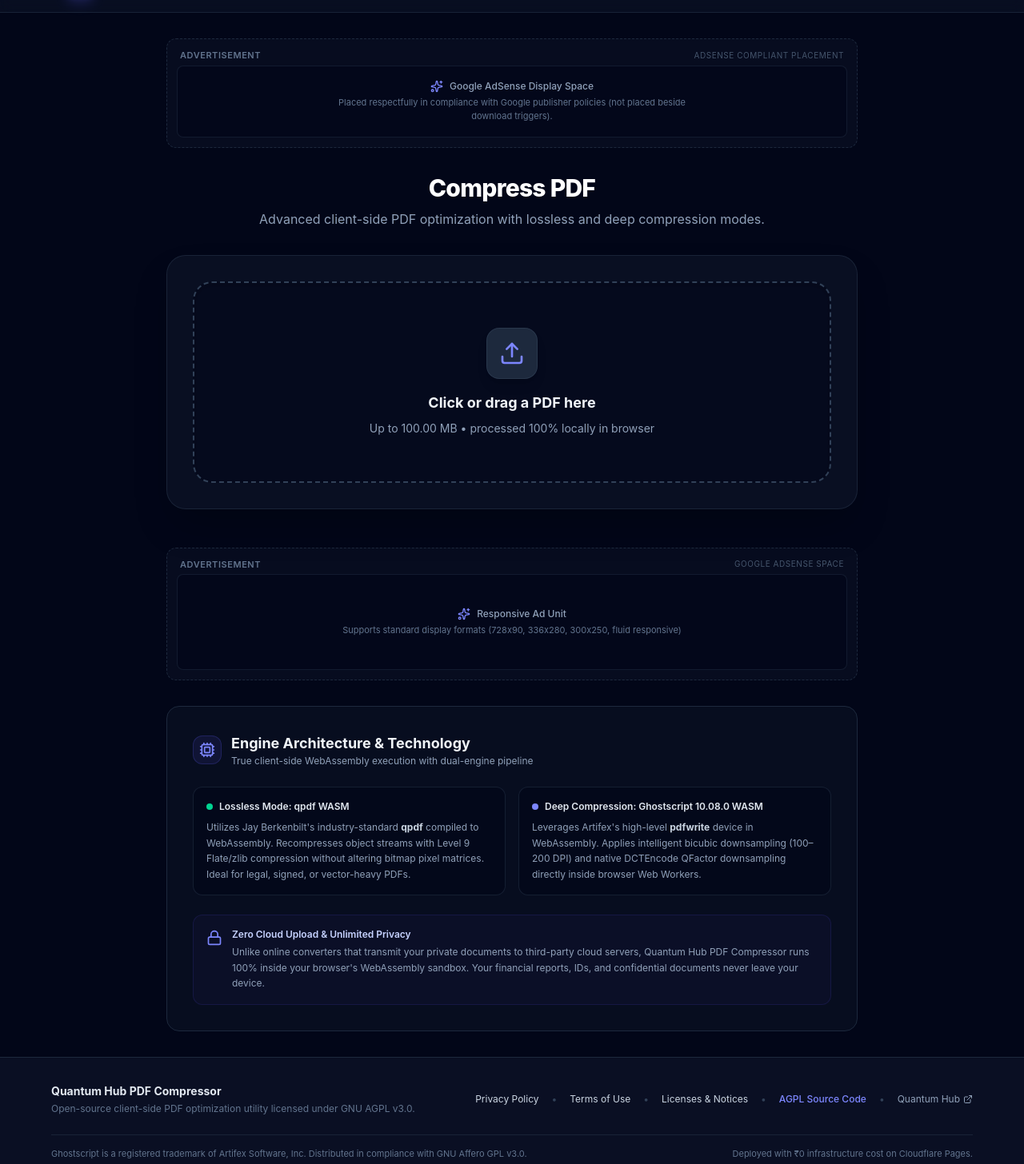
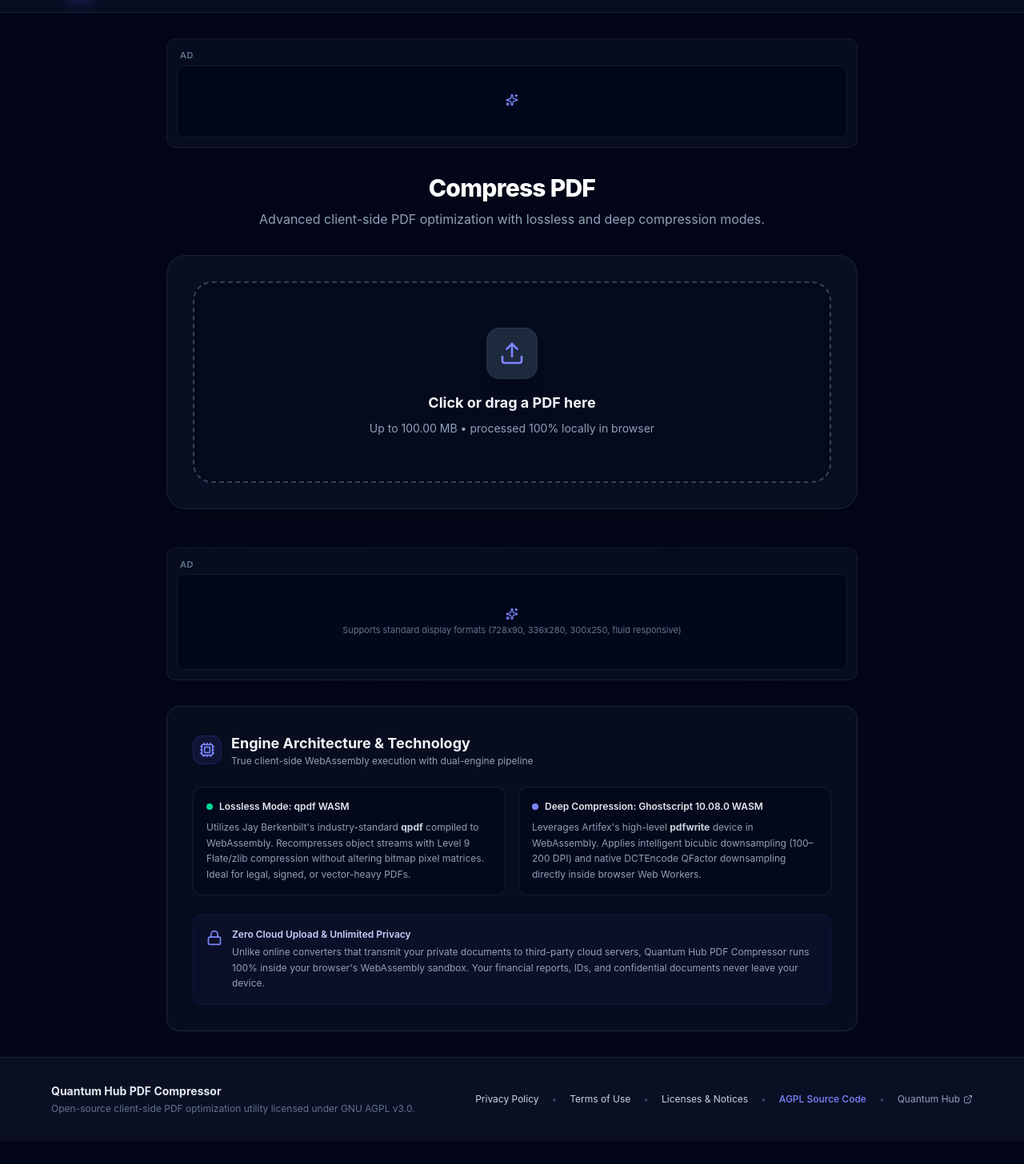
Before and after one commit to Sanketp899/quantum-hub-pdf-compressor, a React (Vite) app: page / in a window 1280 px wide. Shown: the part 94-1550 px from the top of the page at 80% size. After the commit the page ends 1521 px from the top, so only its background shows below. Built offline with nearby package versions, Linux system fonts and the light colour scheme.

Commit message:
remove ai text

```diff
--- a/src/components/ToolLayout.tsx
+++ b/src/components/ToolLayout.tsx
@@ -128,17 +128,17 @@
         <section aria-label="Advertisement" className="w-full">
           <div className="rounded-xl border border-dashed border-slate-800 bg-slate-900/40 p-3 text-center">
             <div className="flex items-center justify-between text-[11px] text-slate-500 font-semibold tracking-wider uppercase mb-1 px-1">
-              <span>Advertisement</span>
-              <span className="text-[10px] text-slate-600 font-normal">AdSense Compliant Placement</span>
+              <span>Ad</span>
+              <span className="text-[10px] text-slate-600 font-normal"></span>
             </div>
             {/* Standard responsive ad container slot */}
             <div className="min-h-[90px] w-full flex flex-col items-center justify-center rounded-lg bg-slate-950/60 border border-slate-800/60 p-4 text-slate-400">
               <div className="flex items-center gap-2 text-xs font-medium text-slate-400">
                 <Sparkles className="w-4 h-4 text-indigo-400" />
-                <span>Google AdSense Display Space</span>
+
               </div>
               <p className="text-[11px] text-slate-500 mt-1 max-w-md">
-                Placed respectfully in compliance with Google publisher policies (not placed beside download triggers).
+
               </p>
             </div>
           </div>
@@ -163,13 +163,13 @@
         <section aria-label="Advertisement" className="w-full pt-4">
           <div className="rounded-xl border border-dashed border-slate-800 bg-slate-900/40 p-3 text-center">
             <div className="flex items-center justify-between text-[11px] text-slate-500 font-semibold tracking-wider uppercase mb-1 px-1">
-              <span>Advertisement</span>
-              <span className="text-[10px] text-slate-600 font-normal">Google AdSense Space</span>
+              <span>Ad</span>
+              <span className="text-[10px] text-slate-600 font-normal"></span>
             </div>
             <div className="min-h-[120px] w-full flex flex-col items-center justify-center rounded-lg bg-slate-950/60 border border-slate-800/60 p-4 text-slate-400">
               <div className="flex items-center gap-2 text-xs font-medium text-slate-400">
                 <Sparkles className="w-4 h-4 text-indigo-400" />
-                <span>Responsive Ad Unit</span>
+
               </div>
               <p className="text-[11px] text-slate-500 mt-1">
                 Supports standard display formats (728x90, 336x280, 300x250, fluid responsive)
@@ -285,14 +285,7 @@
             </div>
           </div>
 
-          <div className="border-t border-slate-800/80 pt-4 flex flex-col sm:flex-row items-center justify-between gap-2 text-slate-500 text-[11px]">
-            <p>
-              Ghostscript is a registered trademark of Artifex Software, Inc. Distributed in compliance with GNU Affero GPL v3.0.
-            </p>
-            <p>
-              Deployed with ₹0 infrastructure cost on Cloudflare Pages.
-            </p>
-          </div>
+
         </div>
       </footer>
 
```
